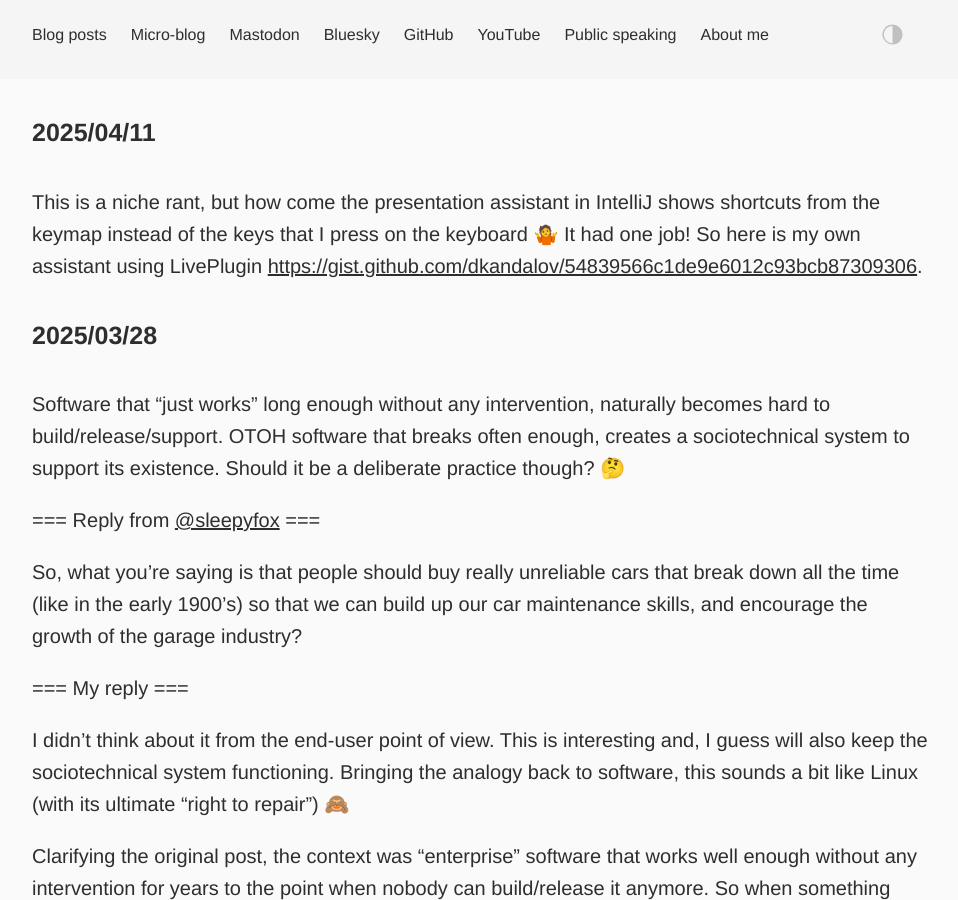
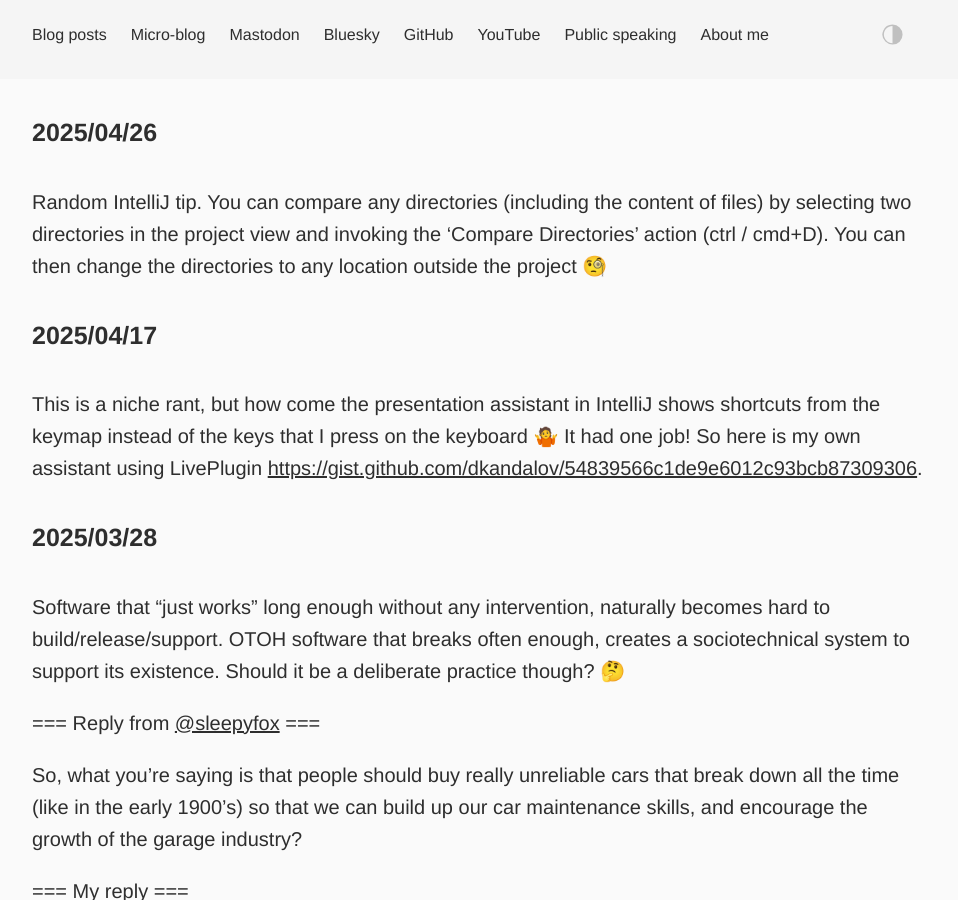
Before and after one commit to dkandalov/dkandalov.github.io, a Jekyll site: the page built from micro-blog.md, in a window 1280 px wide and 900 px high. Shown: the whole window, without its empty margins (160-1118 px from the left). Built offline with Jekyll 4.4.1, drawn with Linux system fonts in a browser that asks for light colours.

Commit message:
updated micro-blog

```diff
--- a/micro-blog.md
+++ b/micro-blog.md
@@ -3,7 +3,10 @@ layout: post
 permalink: /micro-blog/
 ---
 
-#### 2025/04/11
+#### 2025/04/26
+Random IntelliJ tip. You can compare any directories (including the content of files) by selecting two directories in the project view and invoking the 'Compare Directories' action (ctrl / cmd+D). You can then change the directories to any location outside the project 🧐
+
+#### 2025/04/17
 This is a niche rant, but how come the presentation assistant in IntelliJ shows shortcuts from the keymap instead of the keys that I press on the keyboard 🤷 It had one job! So here is my own assistant using LivePlugin <https://gist.github.com/dkandalov/54839566c1de9e6012c93bcb87309306>.
 
 #### 2025/03/28
```
